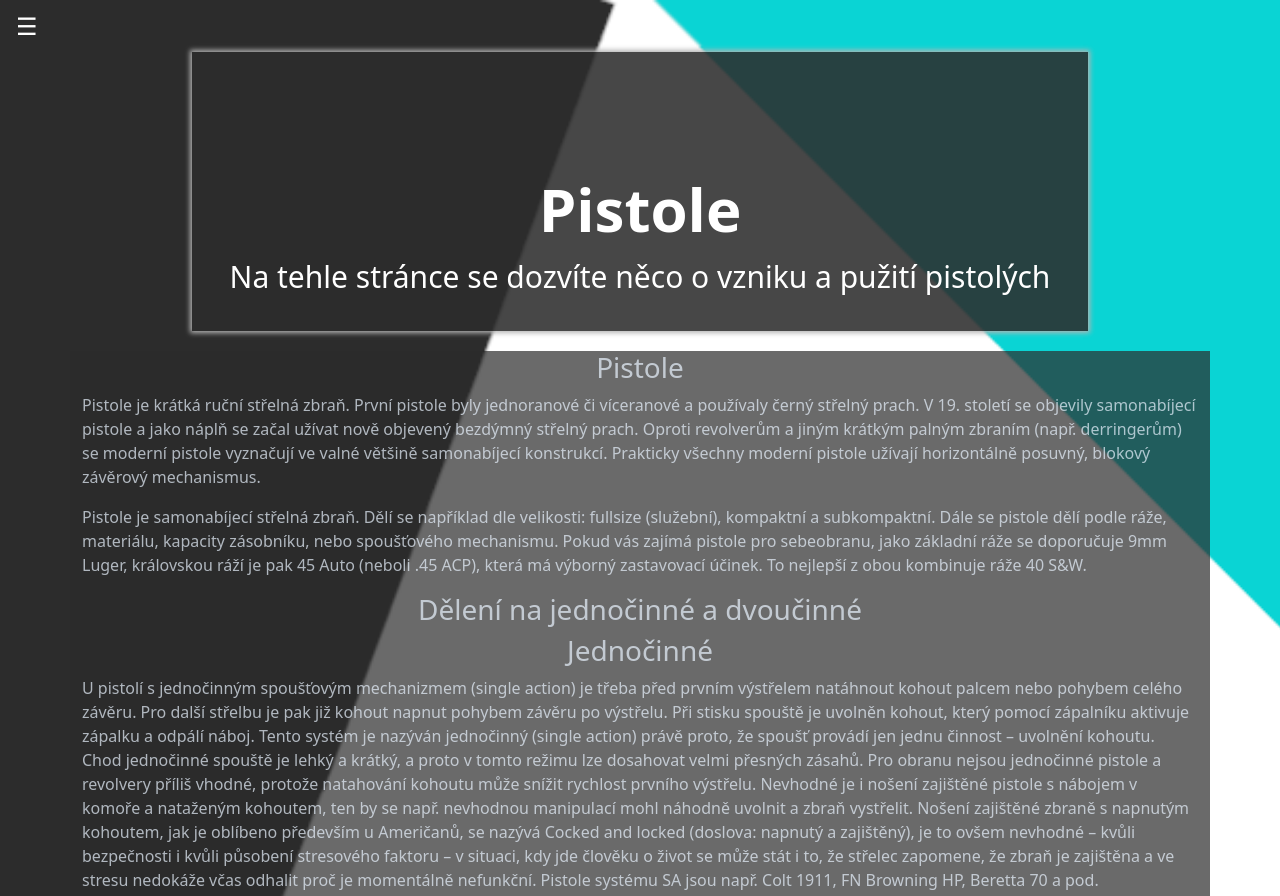
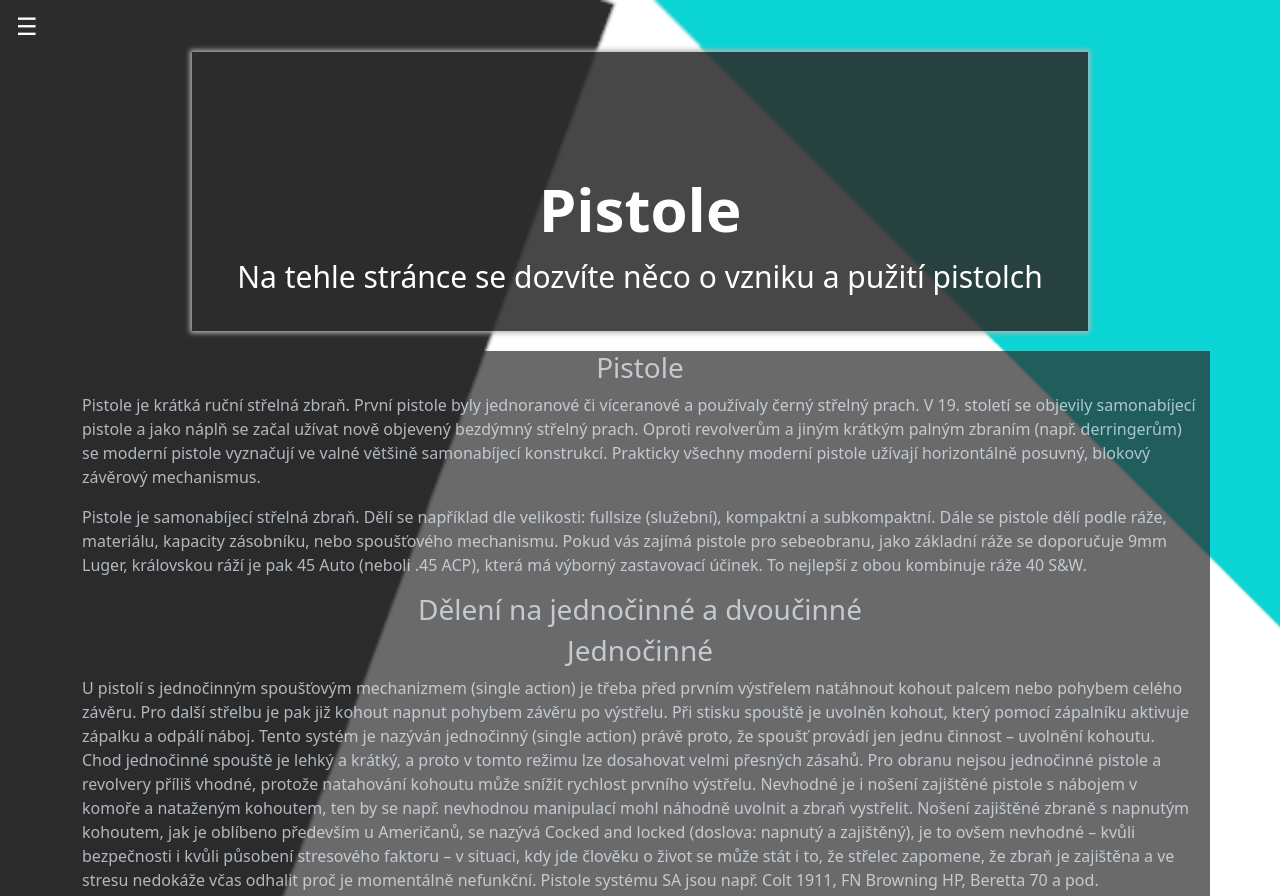
Before and after one commit to yrej/Zbrane, a plain HTML site: page pistole/index.html in a window 1280 px wide. Shown: the top 896 px of the page. Drawn offline with nearby package versions, Linux system fonts and the light colour scheme.

Commit message:
Update index.html

```diff
--- a/pistole/index.html
+++ b/pistole/index.html
@@ -50,7 +50,7 @@
                   <div class="bgc text-center p-3 xlarge">
                         <div class="xxlarge"><strong>Pistole</strong></div>
                         <div>
-                              <p class="fontsize30">Na tehle stránce se dozvíte něco o vzniku a pužití pistolých</p>
+                              <p class="fontsize30">Na tehle stránce se dozvíte něco o vzniku a pužití pistolch</p>
                         </div>
                   </div>
             </div>
```
